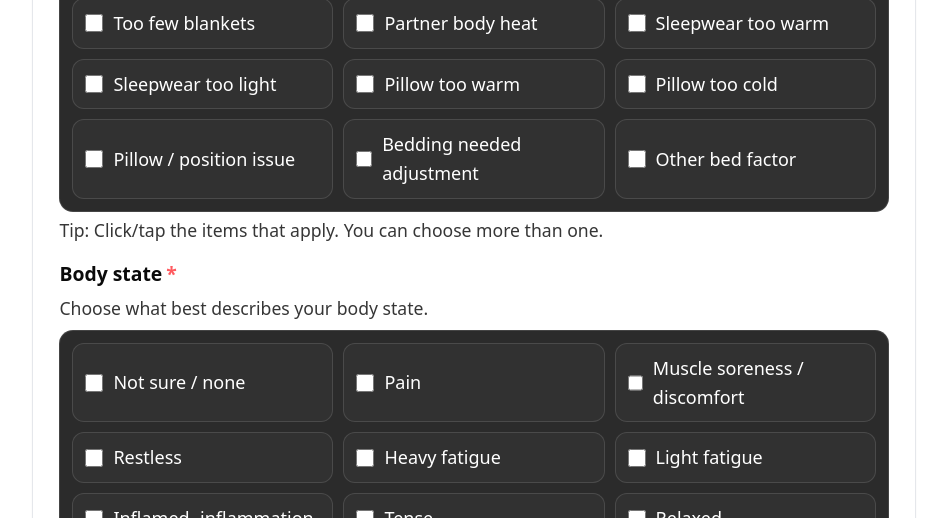
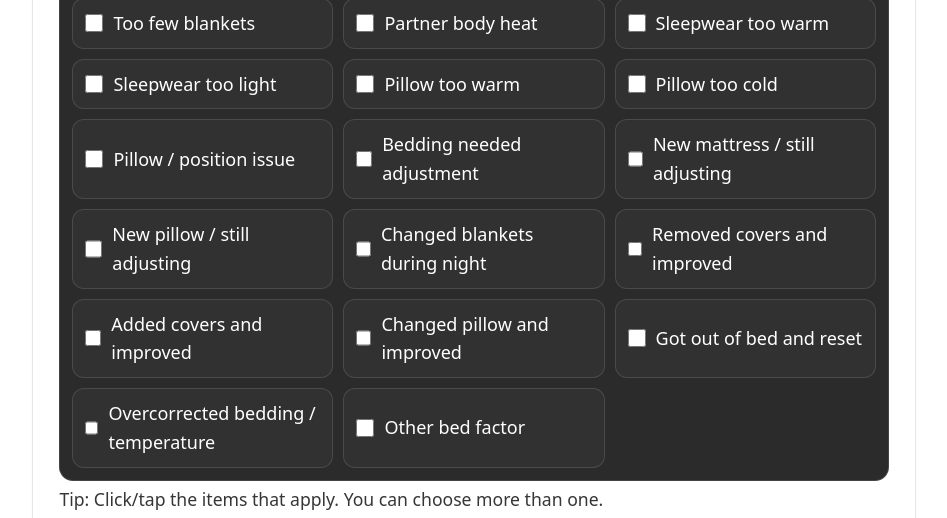
Before and after one commit to jlnalexander5-sudo/sleepfix-app, a Next.js app: page /protected/sleep in a window 1280 px wide. Shown: the part 2120-2638 px from the top of the page, without its empty margins (166-1113 px from the left). Built offline with nearby package versions, Linux system fonts and the light colour scheme; no server answers.

Commit message:
Update page.tsx

```diff
--- a/app/protected/sleep/page.tsx
+++ b/app/protected/sleep/page.tsx
@@ -106,6 +106,14 @@ const BED_TAGS = [
   "Pillow too cold",
   "Pillow / position issue",
   "Bedding needed adjustment",
+  "New mattress / still adjusting",
+  "New pillow / still adjusting",
+  "Changed blankets during night",
+  "Removed covers and improved",
+  "Added covers and improved",
+  "Changed pillow and improved",
+  "Got out of bed and reset",
+  "Overcorrected bedding / temperature",
   "Other bed factor",
 ] as const;
 
```
